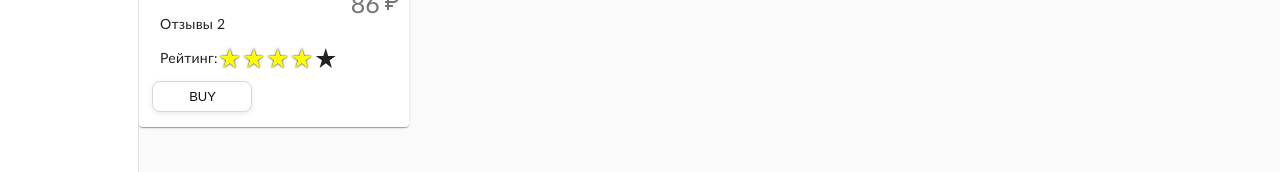
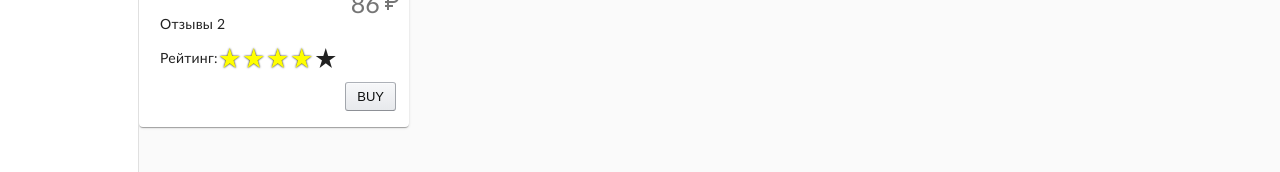
Before and after one commit to Letto228/Angular-learnjs-020223, an Angular app: page / in a window 1280 px wide. Shown: the part 485-657 px from the top of the page. Built offline with nearby package versions, Linux system fonts and the light colour scheme.

Commit message:
feat: add my-button

```diff
--- /dev/null
+++ b/src/app/core/my-button/my-button.component.css
@@ -0,0 +1,44 @@
+.mybutton {
+	background-image: linear-gradient(#f7f8fa, #e7e9ec);
+	border-color: #adb1b8 #a2a6ac #8d9096;
+	border-style: solid;
+	border-width: 1px;
+	border-radius: 3px;
+	box-shadow: rgba(255, 255, 255, 0.6) 0 1px 0 inset;
+	box-sizing: border-box;
+	color: #0f1111;
+	cursor: pointer;
+	display: inline-block;
+	font-family: 'Amazon Ember', Arial, sans-serif;
+	font-size: 14px;
+	height: 29px;
+	font-size: 13px;
+	outline: 0;
+	overflow: hidden;
+	padding: 0 11px;
+	text-align: center;
+	text-decoration: none;
+	text-overflow: ellipsis;
+	user-select: none;
+	-webkit-user-select: none;
+	touch-action: manipulation;
+	white-space: nowrap;
+}
+
+.mybutton:active {
+	border-bottom-color: #a2a6ac;
+}
+
+.mybutton:active:hover {
+	border-bottom-color: #a2a6ac;
+}
+
+.mybutton:hover {
+	border-color: #a2a6ac #979aa1 #82858a;
+}
+
+.mybutton:focus {
+	border-color: #e77600;
+	box-shadow: rgba(228, 121, 17, 0.5) 0 0 3px 2px;
+	outline: 0;
+}
--- /dev/null
+++ b/src/app/core/my-button/my-button.component.html
@@ -0,0 +1 @@
+<button class="mybutton">{{ body }}</button>
--- /dev/null
+++ b/src/app/core/my-button/my-button.component.ts
@@ -0,0 +1,11 @@
+import { Component, Input } from '@angular/core';
+
+@Component({
+	selector: 'app-my-button',
+	templateUrl: './my-button.component.html',
+	styleUrls: ['./my-button.component.css'],
+})
+export class MyButtonComponent {
+	@Input()
+	body!: string;
+}
--- a/src/app/pages/products-list/card/for-products/for-products.component.css
+++ b/src/app/pages/products-list/card/for-products/for-products.component.css
@@ -26,6 +26,11 @@
 	font-family: 'Gill Sans', fantasy;
 }
 
+.card mat-card-actions {
+	display: flex;
+	justify-content: end;
+}
+
 .galerey {
 	height: 100%;
 	display: flex;
@@ -49,27 +54,3 @@
 	color: #ff0;
 	text-shadow: 0 0 2px black;
 }
-
-.button-buy {
-	background-color: #fff;
-	border: 1px solid #d5d9d9;
-	border-radius: 8px;
-	box-shadow: rgba(213, 217, 217, 0.5) 0 2px 5px 0;
-	box-sizing: border-box;
-	color: #0f1111;
-	cursor: pointer;
-	font-size: 13px;
-	line-height: 29px;
-	padding: 0 10px 0 11px;
-	width: 100px;
-}
-
-.button-buy:hover {
-	background-color: #f7fafa;
-}
-
-.button-buy:focus {
-	border-color: #008296;
-	box-shadow: rgba(213, 217, 217, 0.5) 0 2px 5px 0;
-	outline: 0;
-}
--- a/src/app/pages/products-list/card/for-products/for-products.component.html
+++ b/src/app/pages/products-list/card/for-products/for-products.component.html
@@ -40,8 +40,8 @@
 		</div>
 	</mat-card-content>
 	<mat-card-actions>
-		<button class="button-buy" mat-button (click)="buyProduct($event)">
-			BUY
-		</button>
+		<app-my-button (click)="buyProduct($event)" body="BUY">
+			КУПИТЬ
+		</app-my-button>
 	</mat-card-actions>
 </mat-card>
--- a/src/app/pages/products-list/card/for-products/for-products.component.ts
+++ b/src/app/pages/products-list/card/for-products/for-products.component.ts
@@ -17,7 +17,7 @@ export class ForProductsComponent {
 
 	buyProduct(event: Event) {
 		event.stopPropagation();
-
+		console.log('id = ' + this.product?._id);
 		this.buyProductById.emit(this.product?._id);
 	}
 
--- a/src/app/pages/products-list/card/for-products/for-products.module.ts
+++ b/src/app/pages/products-list/card/for-products/for-products.module.ts
@@ -3,10 +3,11 @@ import { CommonModule } from '@angular/common';
 import { ForProductsComponent } from './for-products.component';
 import { MatCardModule } from '@angular/material/card';
 import { MatIconModule } from '@angular/material/icon';
+import { MyButtonModule } from 'src/app/core/my-button/my-button.module';
 
 @NgModule({
 	declarations: [ForProductsComponent],
-	imports: [CommonModule, MatCardModule, MatIconModule],
+	imports: [CommonModule, MatCardModule, MatIconModule, MyButtonModule],
 	exports: [ForProductsComponent],
 })
 export class ForProductsModule {}
```
Also changed, not shown: src/app/core/my-button/my-button.module.ts (added, +10 -0 lines), 1 other file (tests, documents, lock files or other folders).
